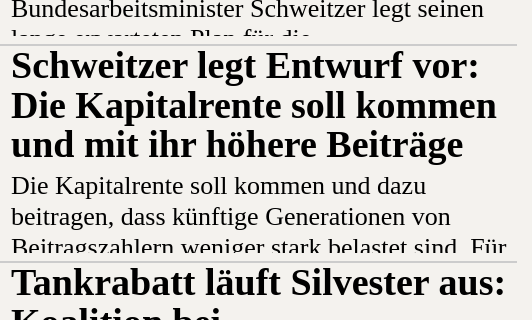
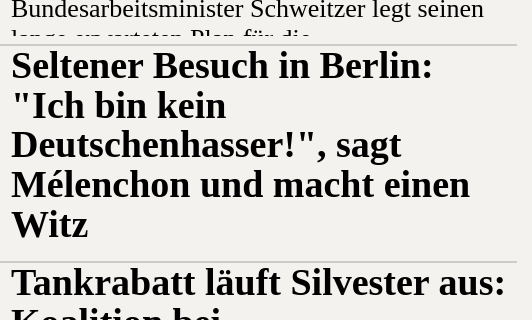
Before and after one commit to Maty190525/meine-zeitung, a plain HTML site: page index.html in a window 1280 px wide. Shown: the part 304-624 px from the top of the page, 748-1280 px from the left. Drawn offline with Linux system fonts and the light colour scheme.

Commit message:
Update Zeitung

```diff
--- a/index.html
+++ b/index.html
@@ -85,11 +85,11 @@
         </div>
         <div class="news-item">
             <div class="img-container">
-                <img class="img" src="https:&#x2F;&#x2F;www.n-tv.de&#x2F;img&#x2F;31586934&#x2F;1795800917&#x2F;Img_4_3&#x2F;250&#x2F;218218742.jpg">
+                <img class="img" src="https:&#x2F;&#x2F;www.n-tv.de&#x2F;img&#x2F;31587637&#x2F;1795828579&#x2F;Img_4_3&#x2F;250&#x2F;635885434.jpg">
             </div>
             <div class="text-content">
-                <h2>Schweitzer legt Entwurf vor: Die Kapitalrente soll kommen und mit ihr höhere Beiträge</h2>
-                <p>Die Kapitalrente soll kommen und dazu beitragen, dass künftige Generationen von Beitragszahlern weniger stark belastet sind. Für die Umsetzung sind allerdings erst einmal höhere Beiträge nötig.</p>
+                <h2>Seltener Besuch in Berlin: &quot;Ich bin kein Deutschenhasser!&quot;, sagt Mélenchon und macht einen Witz</h2>
+                <p>Der französische Präsidentschaftskandidat Jean-Luc Mélenchon hat den Ruf, ein unverbesserlicher Deutschenhasser zu sein. Alles nur Vorurteile, beharrt er bei einem Besuch in Berlin. Dort verrät er auch, was er von Sahra Wagenknecht hält.</p>
             </div>
         </div>
         <div class="news-item">
```
